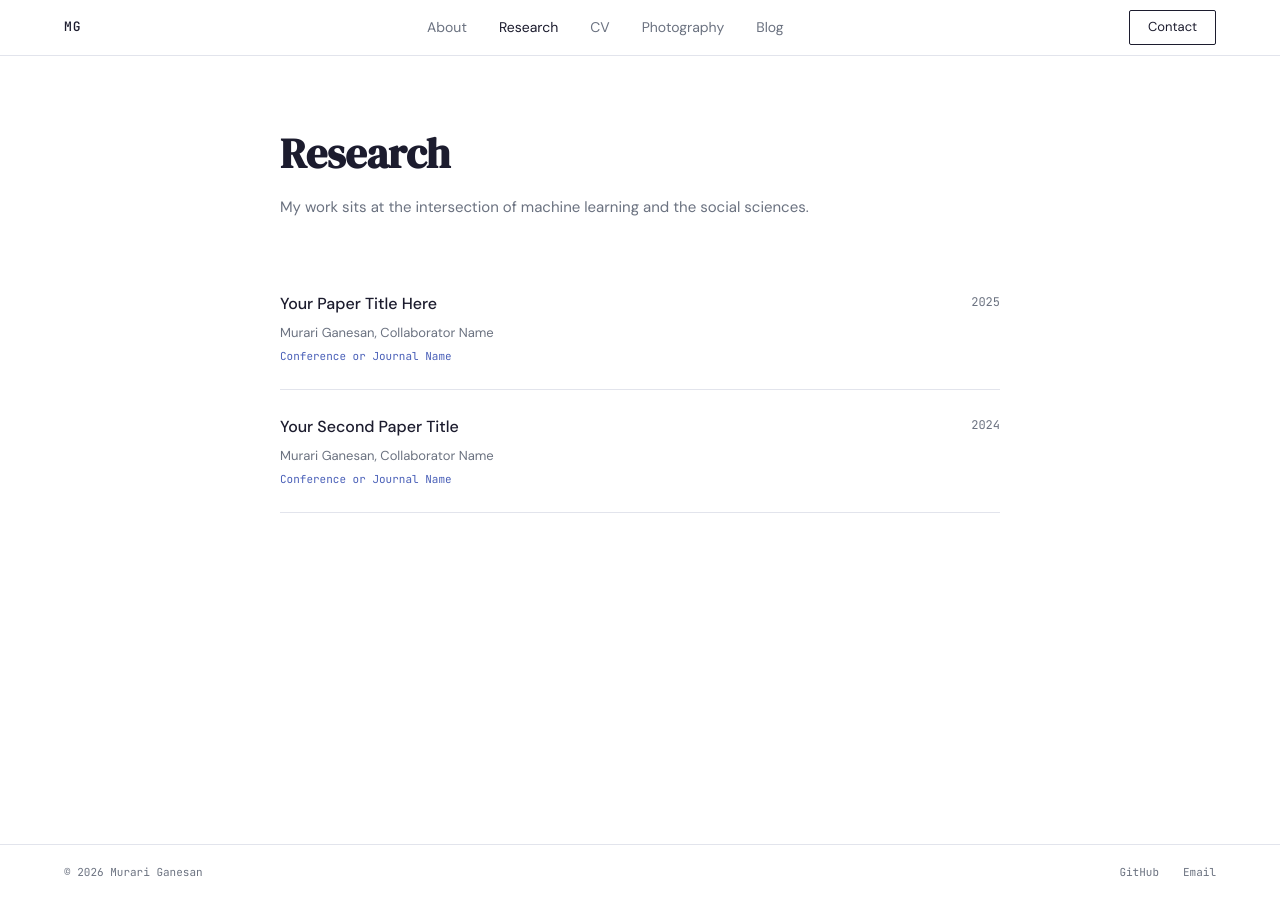
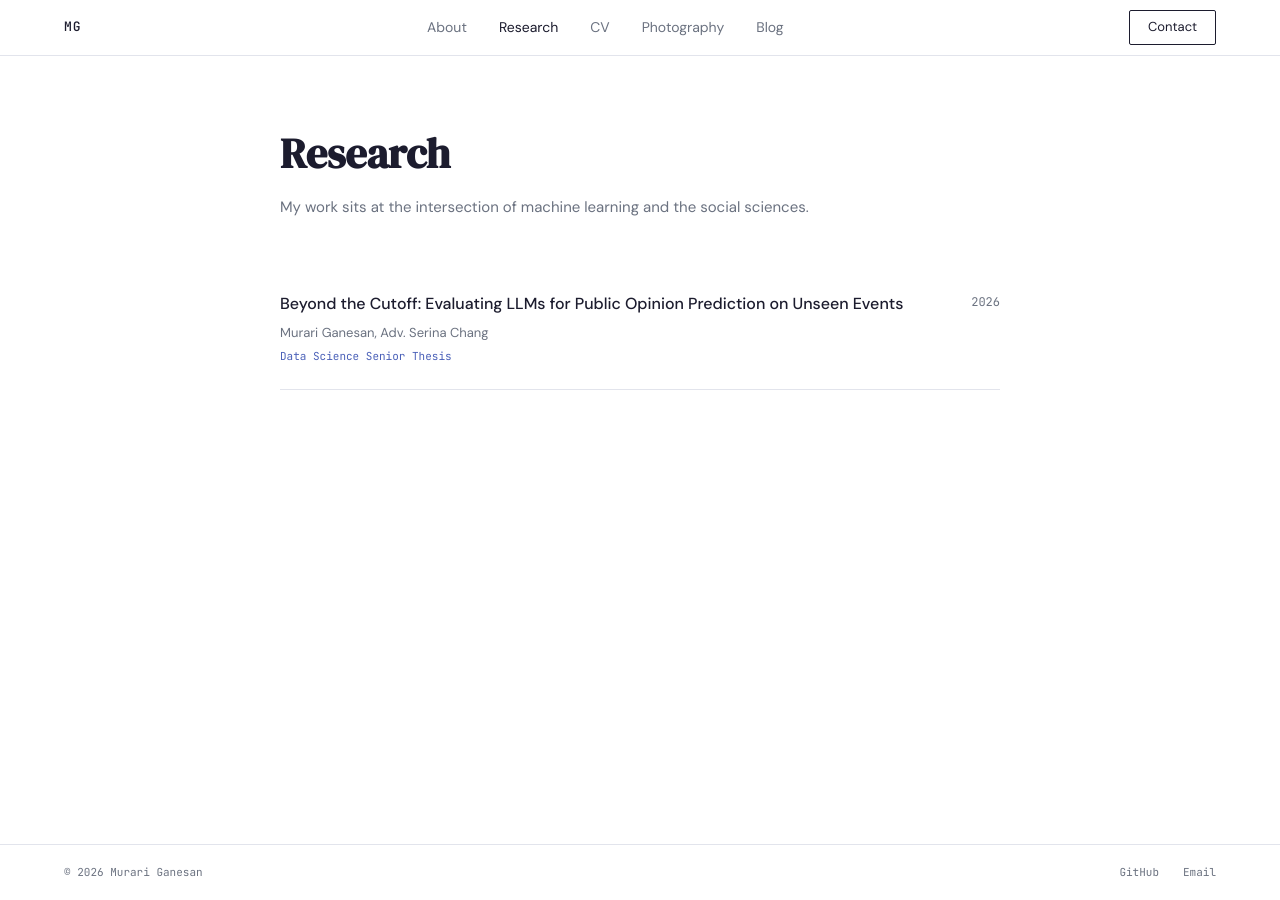
Before and after one commit to muru825/muru825.github.io, a Jekyll site: the page built from research.html, in a window 1280 px wide. Built offline with Jekyll 4.4.1, drawn with Linux system fonts in a browser that asks for light colours.

Commit message:
added resume and DS thesis

```diff
--- a/_config.yml
+++ b/_config.yml
@@ -19,19 +19,14 @@ author:
     Planning to pursue a PhD in Computer Science.
   # Path to your profile photo inside the repo (put the file in assets/img/)
   # Leave blank to show a placeholder
-  photo: ""
+  photo: "assets/img/profile.jpg"
   interests:
     - Comp. Social Science
     - NLP
     - Agent-Based Modeling
-    - Precision Health
+    - Comp. Precision Health
   stats:
-    - label: Advisor
-      value: Prof. Serina Chang
-    - label: Publications
-      value: "2+"
-    - label: Open to
-      value: PhD Programs
+
 
 # ─────────────────────────────────────────────────────────────────
 # Jekyll settings — no need to touch these
--- a/_data/research.yml
+++ b/_data/research.yml
@@ -11,14 +11,8 @@
 # Replace these placeholders with your actual papers.
 # Most recent first.
 
-- title: "Your Paper Title Here"
-  authors: "Murari Ganesan, Collaborator Name"
-  venue: "Conference or Journal Name"
-  year: 2025
-  url: ""
-
-- title: "Your Second Paper Title"
-  authors: "Murari Ganesan, Collaborator Name"
-  venue: "Conference or Journal Name"
-  year: 2024
-  url: ""
+- title: "Beyond the Cutoff: Evaluating LLMs for Public Opinion Prediction on Unseen Events"
+  authors: "Murari Ganesan, Adv. Serina Chang"
+  venue: "Data Science Senior Thesis"
+  year: 2026
+  url: "/assets/pdf/DS-Thesis.pdf"
--- a/cv.html
+++ b/cv.html
@@ -10,17 +10,17 @@ title: CV
     Put your CV PDF at assets/Murari_Ganesan_CV.pdf
     (rename as needed and update the href below)
   -->
-  <a href="{{ '/assets/Murari_Ganesan_CV.pdf' | relative_url }}"
+  <a href="{{ '/assets/pdf/Murari_Ganesan_CV.pdf' | relative_url }}"
      target="_blank" class="cv-download">
     Download PDF →
   </a>
 
-  <iframe src="{{ '/assets/Murari_Ganesan_CV.pdf' | relative_url }}"
+  <iframe src="{{ '/assets/pdf/Murari_Ganesan_CV.pdf' | relative_url }}"
           class="cv-embed"
           title="Murari Ganesan CV">
     <p>
       Your browser does not support embedded PDFs.
-      <a href="{{ '/assets/Murari_Ganesan_CV.pdf' | relative_url }}">Download it here.</a>
+      <a href="{{ '/assets/pdf/Murari_Ganesan_CV.pdf' | relative_url }}">Download it here.</a>
     </p>
   </iframe>
 </div>
```
Also changed, not shown: assets/img/profile.jpg (added), 2 other files.
